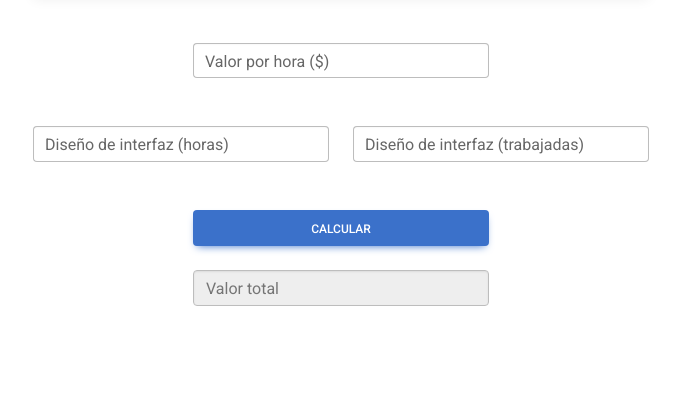
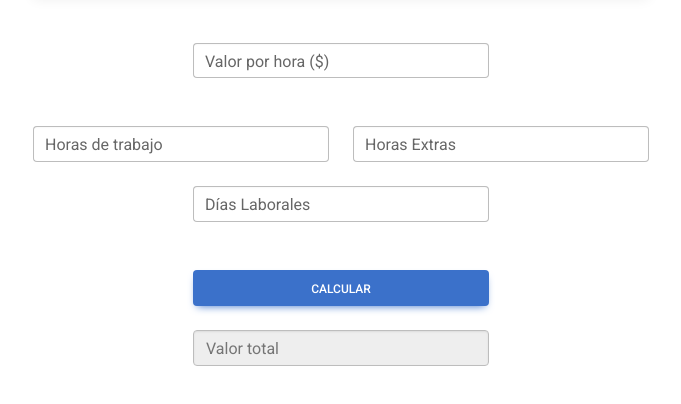
Before and after one commit to Steevens98/Calculadora, a plain HTML site: page frontend/index.html in a window 1280 px wide. Shown: the part 64-468 px from the top of the page, without its empty margins (299-980 px from the left). Drawn offline with nearby package versions, Linux system fonts and the light colour scheme.

Commit message:
Agregando funcionalidades

```diff
--- a/frontend/index.html
+++ b/frontend/index.html
@@ -70,24 +70,30 @@
                         </div>
 
                         <div class="row mb-4 d-flex justify-content-center">
-
-                            <!-- Elemento 1: Diseño de interfaz -->
+                            <!-- Elemento 1: horas de trabajo  -->
                             <div class="col-md-6">
                                 <div class="form-outline mb-4">
-                                    <input type="number" id="interfazHoras"
+                                    <input type="number" id="horasTrabajo"
                                         class="form-control" />
-                                    <label class="form-label" for="interfazHoras">Diseño
-                                        de interfaz (horas)</label>
+                                    <label class="form-label" for="horasTrabajo">Horas de trabajo</label>
                                 </div>
                             </div>
 
-                            <!-- Elemento 2: ? -->
+                            <!-- Elemento 2: Horas Extras -->
                             <div class="col-md-6">
                                 <div class="form-outline mb-4">
-                                    <input type="number" id="interfazHorasTrabajadas"
+                                    <input type="number" id="horasExtras"
                                         class="form-control" />
-                                    <label class="form-label" for="interfazHoras"> Diseño
-                                        de interfaz (trabajadas)</label>
+                                    <label class="form-label" for="horasExtras">Horas Extras</label>
+                                </div>
+                            </div>
+
+                            <!-- Elemento 3: Dias laborales -->
+                            <div class="col-md-6">
+                                <div class="form-outline mb-4">
+                                    <input type="number" id="dias"
+                                        class="form-control" />
+                                    <label class="form-label" for="dias">Días Laborales</label>
                                 </div>
                             </div>
 
--- a/frontend/public/javascript/calculadora.js
+++ b/frontend/public/javascript/calculadora.js
@@ -3,10 +3,11 @@ let funcionPredeterminada = () => {
     const formulario = document.getElementById('formulario')
     formulario.addEventListener('submit', (evento) => {
         evento.preventDefault();
-        let interfazHora = document.getElementById("interfazHoras").value
         let valorHora = document.getElementById("valorPorHora").value
-        let interfaz = document.getElementById("interfazHorasTrabajadas").value
-        let resultado = (valorHora*interfazHora)+(valorHora*interfaz)
+        let horasTrabajo = document.getElementById("horasTrabajo").value
+        let horasextras = document.getElementById("horasExtras").value
+        let dias = document.getElementById("dias").value
+        let resultado = ((valorHora*horasTrabajo) * dias)+((valorHora*2)*horasextras)
         document.getElementById("valorTotal").value = resultado;
     })
 }
```
